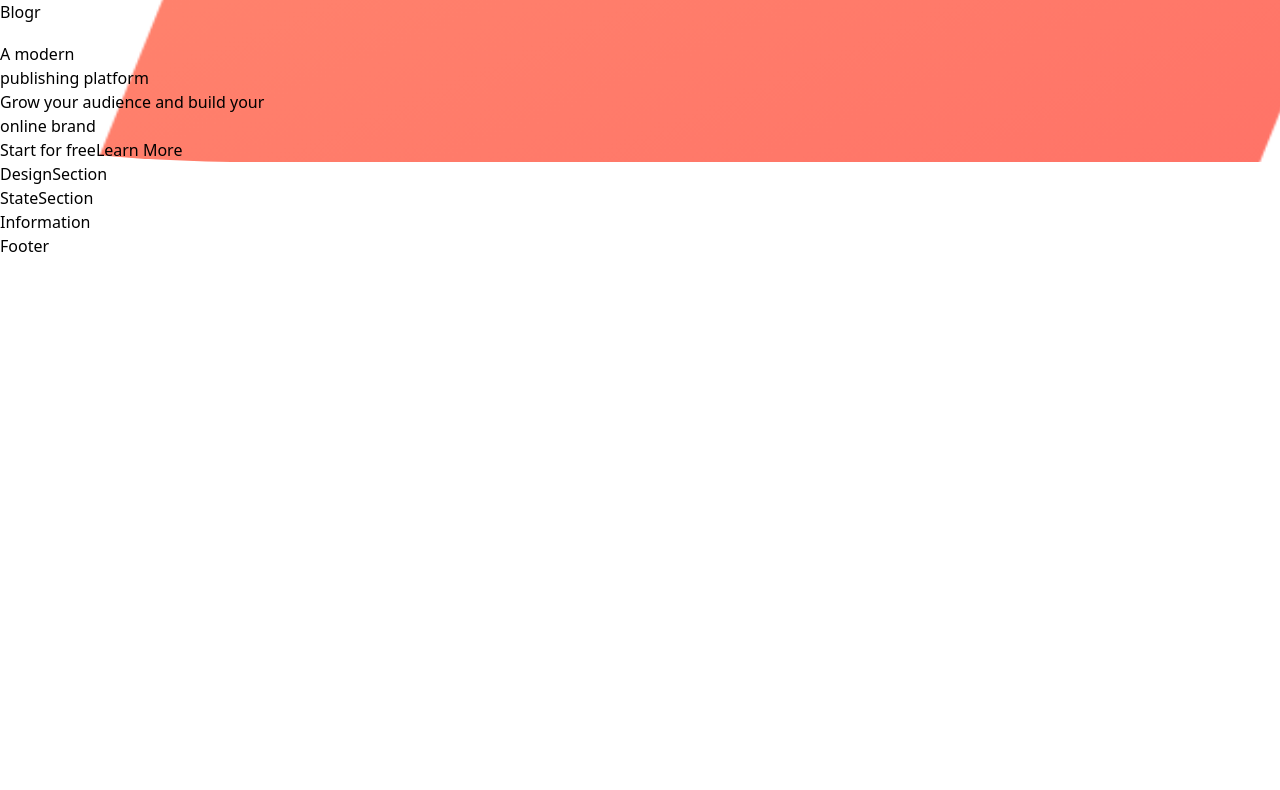
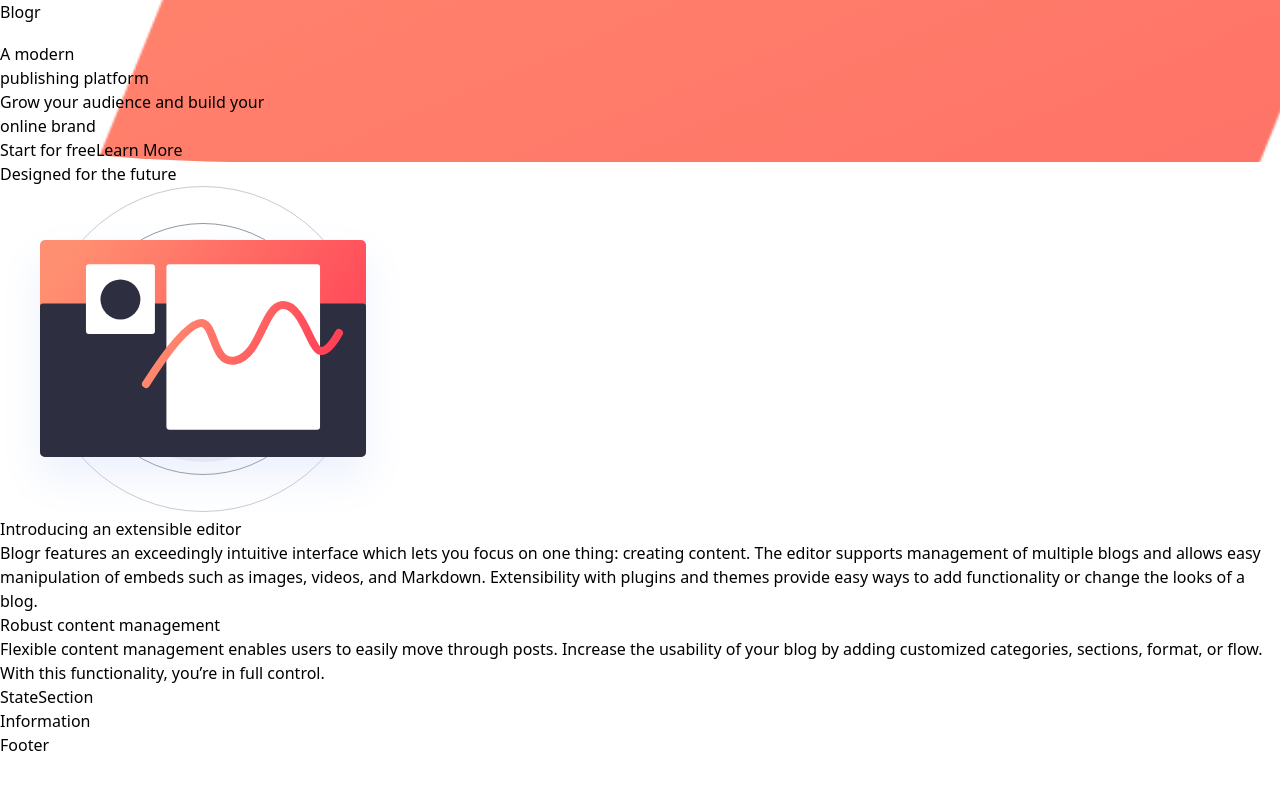
Before and after one commit to jdbs9514/blogr, a React (Vite) app: page / in a window 1280 px wide. Shown: the top 790 px of the page. Built offline with nearby package versions, Linux system fonts and the light colour scheme.

Commit message:
added dessign section

```diff
--- a/src/components/DesignSection.jsx
+++ b/src/components/DesignSection.jsx
@@ -1,8 +1,46 @@
+import editor from "../images/illustration-editor-mobile.svg";
 
 const DesignSection = () => {
+  const text = [
+    {
+      title: "Introducing an extensible editor",
+      description:
+        "Blogr features an exceedingly intuitive interface which lets you focus on one thing: creating content. \
+      The editor supports management of multiple blogs and allows easy manipulation of embeds such as images, \
+      videos, and Markdown. Extensibility with plugins and themes provide easy ways to add functionality or \
+      change the looks of a blog.",
+    },
+
+    {
+      title: "Robust content management",
+      description:
+        "Flexible content management enables users to easily move through posts. Increase the usability of your blog by adding customized \
+      categories, sections, format, or flow. With this functionality, you’re in full control.",
+    },
+  ];
+
   return (
-    <div>DesignSection</div>
-  )
-}
+    <section>
+      <div className="mt-[25%]">
+        <div className="text-center">
+          <h2 className="font-semibold text-xl text-purple-950">Designed for the future</h2>
+        </div>
+        <div className="mt-12">
+          <img src={editor} alt="editor" />
+        </div>
+        {text.map((item, index) => (
+          <div key={index}>
+            <div className="text-center mt-10">
+              <h2 className="font-semibold text-purple-950 text-2xl mx-14">{item.title}</h2>
+            </div>
+            <div className="mt-4 text-center">
+              <p className="px-9 text-zinc-500">{item.description}</p>
+            </div>
+          </div>
+        ))}
+      </div>
+    </section>
+  );
+};
 
-export default DesignSection
+export default DesignSection;
```
